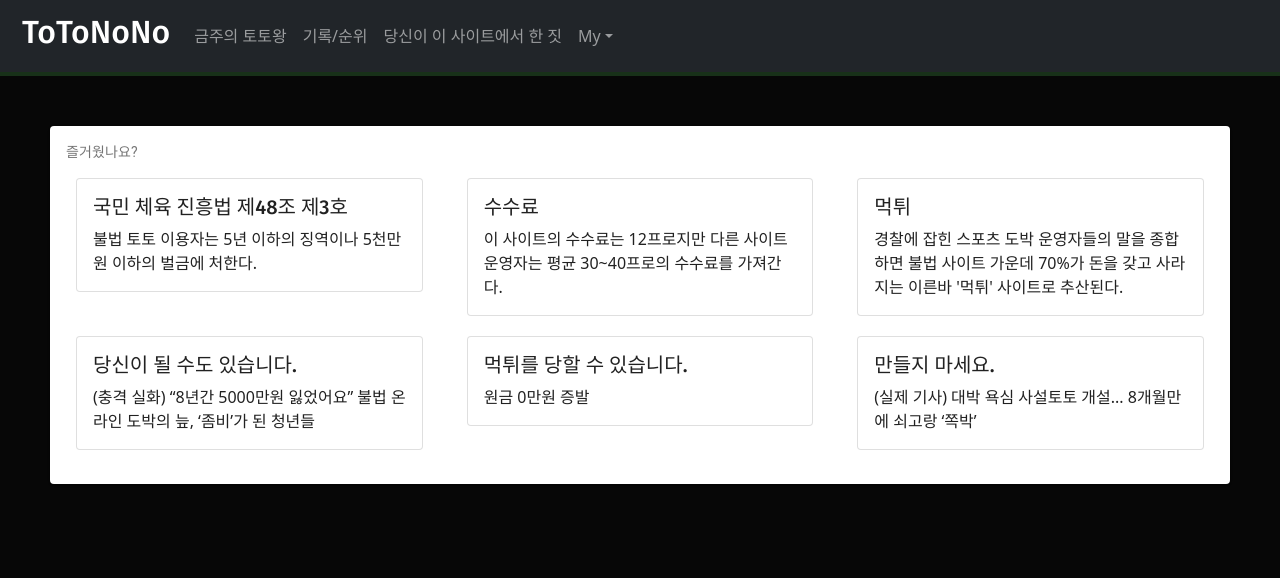
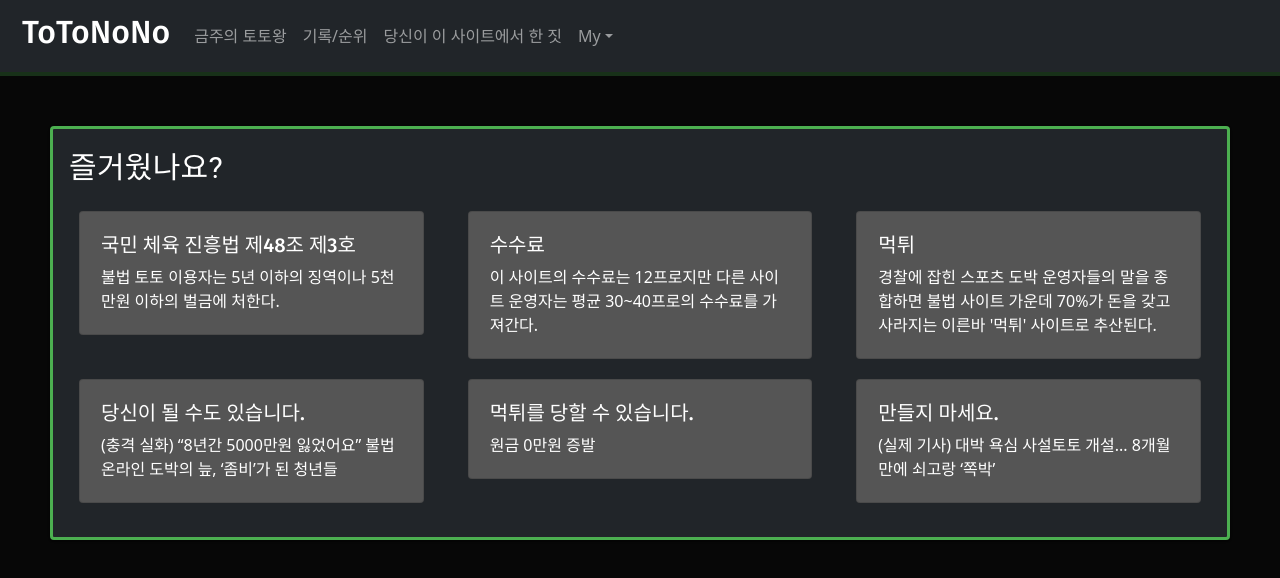
Before and after one commit to gusals005/madcamp_proj4_front, a React (Create React App) app: page /factcheck in a window 1280 px wide. Shown: the top 578 px of the page. Built offline with nearby package versions, Linux system fonts and the light colour scheme; no server answers.

Commit message:
Final commit

```diff
--- a/src/pages/Factcheck/Factcheck.js
+++ b/src/pages/Factcheck/Factcheck.js
@@ -145,15 +145,15 @@ const Factcheck = (props) => {
         return(
             <div>
                 <Navbar/>
-                <Card className={classes.root}>
+                <Card className={classes.root} style={{border: 'solid', borderColor: '#4CAF50', backgroundColor: '#212529'}}>
                     <CardContent>
-                        <Typography className={classes.title} color="textSecondary" gutterBottom>
+                        <Typography className={classes.title} color="textSecondary" gutterBottom style={{fontSize: 30, color: 'white'}}>
                             즐거웠나요?
                         </Typography>
                         <div class="row justify-content-around">
                             <div class="col-sm-4" >
                                 <div className = {class_margin.root}>
-                                    <div class="card">
+                                    <div class="card" style={{padding: 5, margin:0, backgroundColor: '#555555', color: 'white'}}>
                                         <div class="card-body">
                                             <h5 class="card-title">국민 체육 진흥법 제48조 제3호</h5>
                                             <p class="card-text">불법 토토 이용자는 5년 이하의 징역이나 5천만원 이하의 벌금에 처한다.</p>
@@ -163,7 +163,7 @@ const Factcheck = (props) => {
                             </div>
                             <div class="col-sm-4" >
                                 <div className = {class_margin.root}>
-                                    <div class="card">
+                                    <div class="card" style={{padding: 5, margin:0, backgroundColor: '#555555', color: 'white'}}>
                                         <div class="card-body">
                                             <h5 class="card-title">수수료</h5>
                                             <p class="card-text">이 사이트의 수수료는 12프로지만 다른 사이트 운영자는 평균 30~40프로의 수수료를 가져간다.</p>
@@ -172,7 +172,7 @@ const Factcheck = (props) => {
                                 </div>
                             </div><div class="col-sm-4" >
                                 <div className = {class_margin.root}>
-                                    <div class="card">
+                                    <div class="card" style={{padding: 5, margin:0, backgroundColor: '#555555', color: 'white'}}>
                                         <div class="card-body">
                                             <h5 class="card-title">먹튀</h5>
                                             <p class="card-text">경찰에 잡힌 스포츠 도박 운영자들의 말을 종합하면 불법 사이트 가운데 70%가 돈을 갖고 사라지는 이른바 '먹튀' 사이트로 추산된다.</p>
@@ -184,7 +184,7 @@ const Factcheck = (props) => {
                         <div class="row justify-content-around">
                             <div class="col-sm-4" >
                                 <div className = {class_margin.root}>
-                                    <div class="card">
+                                    <div class="card" style={{padding: 5, margin:0, backgroundColor: '#555555', color: 'white'}}>
                                         <div class="card-body">
                                             <h5 class="card-title">당신이 될 수도 있습니다.</h5>
                                             <p class="card-text">(충격 실화) “8년간 5000만원 잃었어요” 불법 온라인 도박의 늪, ‘좀비’가 된 청년들</p>
@@ -194,7 +194,7 @@ const Factcheck = (props) => {
                             </div>
                             <div class="col-sm-4" >
                                 <div className = {class_margin.root}>
-                                    <div class="card">
+                                    <div class="card" style={{padding: 5, margin:0, backgroundColor: '#555555', color: 'white'}}>
                                         <div class="card-body">
                                             <h5 class="card-title">먹튀를 당할 수 있습니다.</h5>
                                             <p class="card-text">원금 {((user_principal)/10)}만원 증발</p>
@@ -203,7 +203,7 @@ const Factcheck = (props) => {
                                 </div>
                             </div><div class="col-sm-4" >
                                 <div className = {class_margin.root}>
-                                    <div class="card">
+                                    <div class="card" style={{padding: 5, margin:0, backgroundColor: '#555555', color: 'white'}}>
                                         <div class="card-body">
                                             <h5 class="card-title">만들지 마세요.</h5>
                                             <p class="card-text">(실제 기사) 대박 욕심 사설토토 개설... 8개월만에 쇠고랑 ‘쪽박’</p>
```
Also changed, not shown: 1 other file (tests, documents, lock files or other folders).
